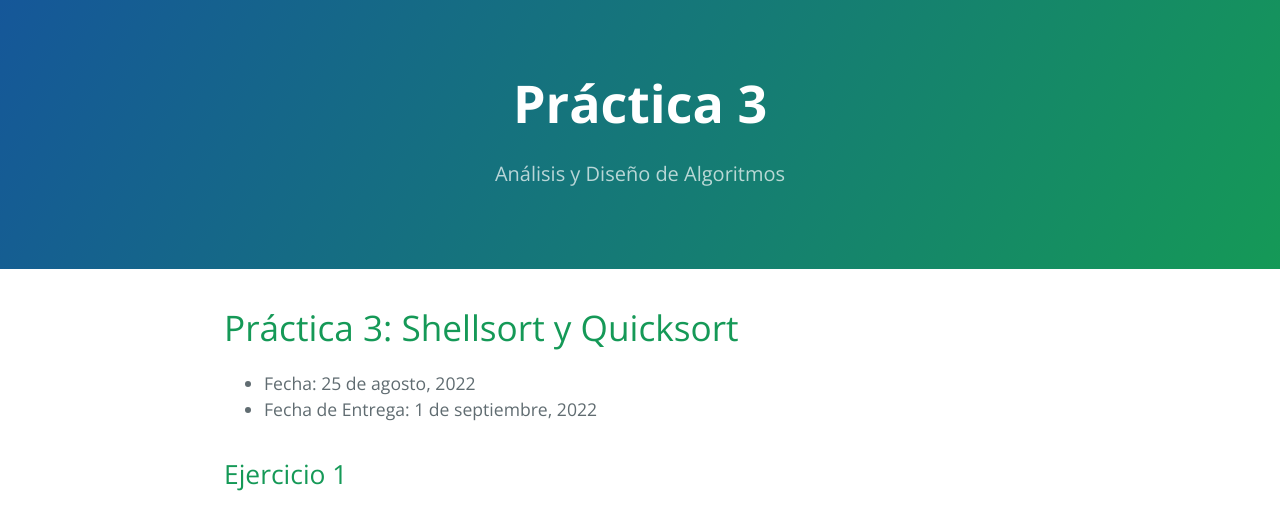
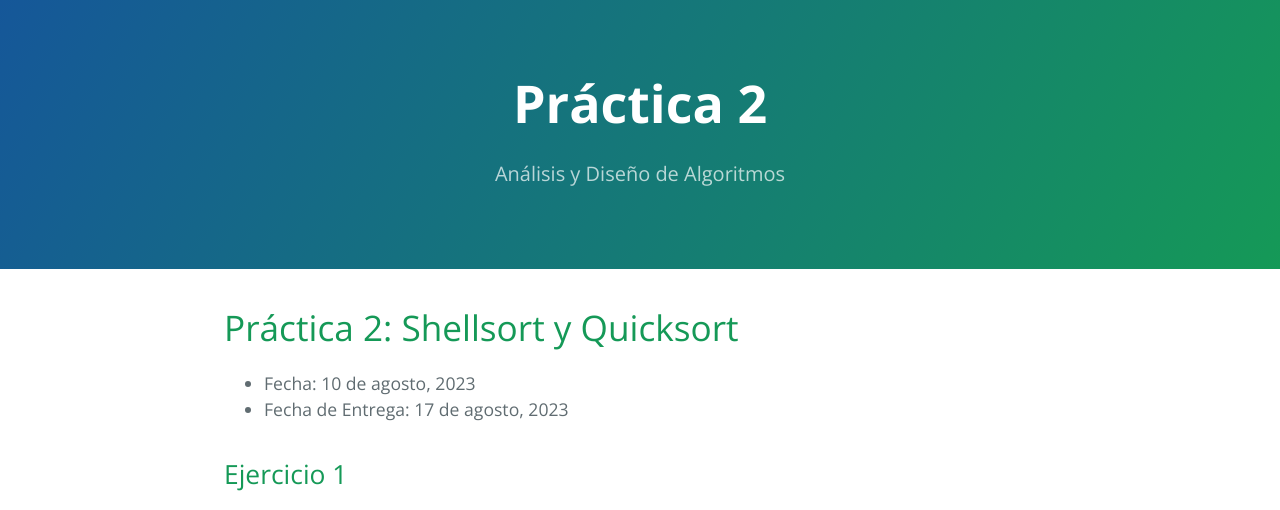
Before and after one commit to FacultadDeIngenieria/anaydis, a Jekyll site: the page built from practice/tp2.md, in a window 1280 px wide. Shown: the top 510 px of the page. Built offline with Jekyll 4.4.1, drawn with Linux system fonts in a browser that asks for light colours.

```diff
--- a/practice/tp3.md
+++ b/practice/tp2.md
@@ -1,13 +1,13 @@
 ---
-title: Práctica 3
+title: Práctica 2
 layout: practice
-permalink: /practice/3
+permalink: /practice/2
 ---
 
-# Práctica 3: Shellsort y Quicksort
+# Práctica 2: Shellsort y Quicksort
 
-* Fecha: 25 de agosto, 2022
-* Fecha de Entrega: 1 de septiembre, 2022
+* Fecha: 10 de agosto, 2023
+* Fecha de Entrega: 17 de agosto, 2023
 
 ## Ejercicio 1
 
```
Also changed, not shown: README.md.
